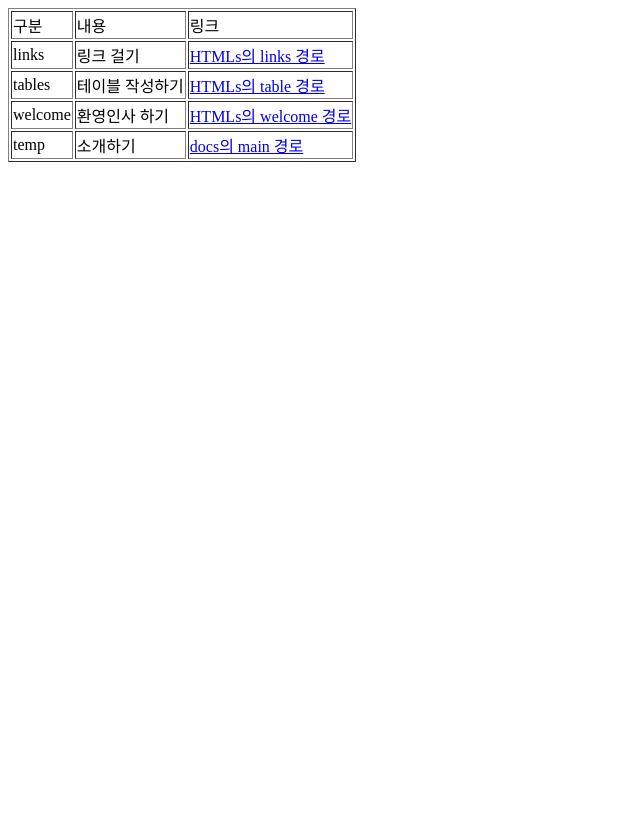
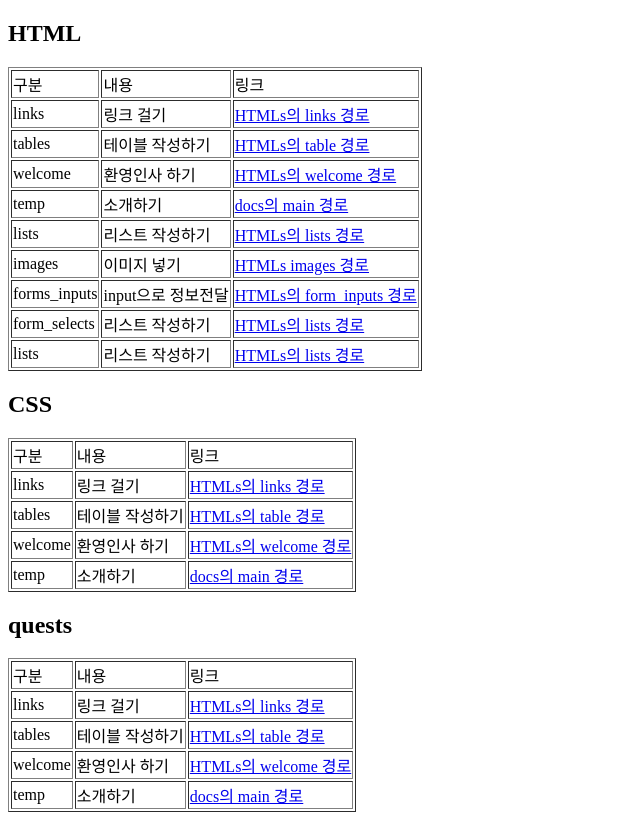
Before and after one commit to rugkfl/study_publishings, a plain HTML site: page docs/index.html in a window 1280 px wide. Shown: the whole page, without its empty margins (0-640 px from the left). Drawn offline with Linux system fonts and the light colour scheme.

Commit message:
add selectors

```diff
--- /dev/null
+++ b/docs/css/selectors_pseudoclass.css
@@ -0,0 +1,19 @@
+/* unvisited link (한번도 링크에 접속하지 않았을 시 나타나는 색깔*/
+a:link {
+  color: red;
+}
+
+/* visited link (한번이라도 링크에 접속했을 시 나타나는 색깔 */
+a:visited {
+  color: green;
+}
+
+/* mouse over link (마우스를 링크에 올려놓았을 시 나타나는 색깔 */
+a:hover {
+  color: hotpink;
+}
+
+/* selected link (마우스를 올려놓고 있을 시 나타나는 색깔 */
+a:active {
+  color: blue;
+}
--- a/docs/index.html
+++ b/docs/index.html
@@ -6,6 +6,144 @@
     <title>링크</title>
 </head>
 <body>
+    <h2>HTML</h2>
+    <table border="1">
+        <tr>
+            <td>구분</td>
+            <td>내용</td>
+            <td>링크</td>
+        </tr>
+        <tr>
+            <td>links</td>
+            <td>링크 걸기</td>
+            <td>
+                <div>
+                    <a href="./HTMLs/links.html">HTMLs의 links 경로</a>
+                </div>
+            </td>
+        </tr>
+        <tr>
+            <td>tables</td>
+            <td>테이블 작성하기</td>
+            <td>
+                <div>
+                    <a href="./HTMLs/tables.html">HTMLs의 table 경로</a>
+                </div>
+            </td>
+        </tr>
+        <tr>
+            <td>welcome</td>
+            <td>환영인사 하기</td>
+            <td>
+                <div>
+                    <a href="./HTMLs/welcome.html">HTMLs의 welcome 경로</a>
+                </div>
+            </td>
+        </tr>
+        <tr>
+            <td>temp</td>
+            <td>소개하기</td>
+            <td>
+                <div>
+                    <a href="./temp.html">docs의 main 경로</a>
+                </div>
+            </td>
+        </tr>
+        <tr>
+            <td>lists</td>
+            <td>리스트 작성하기</td>
+            <td>
+                <div>
+                    <a href="./HTMLs/lists.html">HTMLs의 lists 경로</a>
+                </div>
+            </td>
+        </tr>
+        <tr>
+            <td>images</td>
+            <td>이미지 넣기</td>
+            <td>
+                <div>
+                    <a href="./HTMLs/images.html">HTMLs images 경로</a>
+                </div>
+            </td>
+        </tr>
+        <tr>
+            <td>forms_inputs</td>
+            <td>input으로 정보전달 </td>
+            <td>
+                <div>
+                    <a href="../docs/HTMLs/forms_inputs.html">HTMLs의 form_inputs 경로</a>
+                </div>
+            </td>
+        </tr>
+        <tr>
+            <td>form_selects</td>
+            <td>리스트 작성하기</td>
+            <td>
+                <div>
+                    <a href="./HTMLs/lists.html">HTMLs의 lists 경로</a>
+                </div>
+            </td>
+        </tr>
+        <tr>
+            <td>lists</td>
+            <td>리스트 작성하기</td>
+            <td>
+                <div>
+                    <a href="./HTMLs/lists.html">HTMLs의 lists 경로</a>
+                </div>
+            </td>
+        </tr>
+
+    </table>
+
+    <h2>CSS</h2>
+    <table border="1">
+        <tr>
+            <td>구분</td>
+            <td>내용</td>
+            <td>링크</td>
+        </tr>
+        <tr>
+            <td>links</td>
+            <td>링크 걸기</td>
+            <td>
+                <div>
+                    <a href="./HTMLs/links.html">HTMLs의 links 경로</a>
+                </div>
+            </td>
+        </tr>
+        <tr>
+            <td>tables</td>
+            <td>테이블 작성하기</td>
+            <td>
+                <div>
+                    <a href="./HTMLs/tables.html">HTMLs의 table 경로</a>
+                </div>
+            </td>
+        </tr>
+        <tr>
+            <td>welcome</td>
+            <td>환영인사 하기</td>
+            <td>
+                <div>
+                    <a href="./HTMLs/welcome.html">HTMLs의 welcome 경로</a>
+                </div>
+            </td>
+        </tr>
+        <tr>
+            <td>temp</td>
+            <td>소개하기</td>
+            <td>
+                <div>
+                    <a href="./temp.html">docs의 main 경로</a>
+                </div>
+            </td>
+        </tr>
+
+    </table>
+
+    <h2>quests</h2>
     <table border="1">
         <tr>
             <td>구분</td>
--- /dev/null
+++ b/docs/quests/css/resume.css
@@ -0,0 +1,44 @@
+
+main {
+    text-align: center;
+}
+.maintable {
+     border: solid 5px black;
+     width: 800px;
+}
+
+table {
+    height: 50px;
+    text-align: center;
+    margin: 30px;
+}
+
+h1 {
+    text-align: center;
+    word-spacing: 50px;
+}
+
+h2 {
+    font-size: 20px;
+    text-align: left;
+    margin: 30px;
+}
+td {
+    height: 30px;
+}
+
+.div_01 {
+    text-align: center;
+}
+
+.div_02 {
+    text-align: center;
+    word-spacing: 50px;
+}
+
+.div_03 {
+    text-align: right;
+}
+.textcolor {
+    background-color: lightgray;
+}
```
Also changed, not shown: docs/HTMLs/CSSs/selector_pseudoclass.html (added, +15 -0 lines), docs/HTMLs/CSSs/selectors_combinators.html (added, +40 -0 lines), docs/css/selectors_combinations.css (added, +19 -0 lines), docs/quests/CSSs/resume.html (+1 -45 lines).
